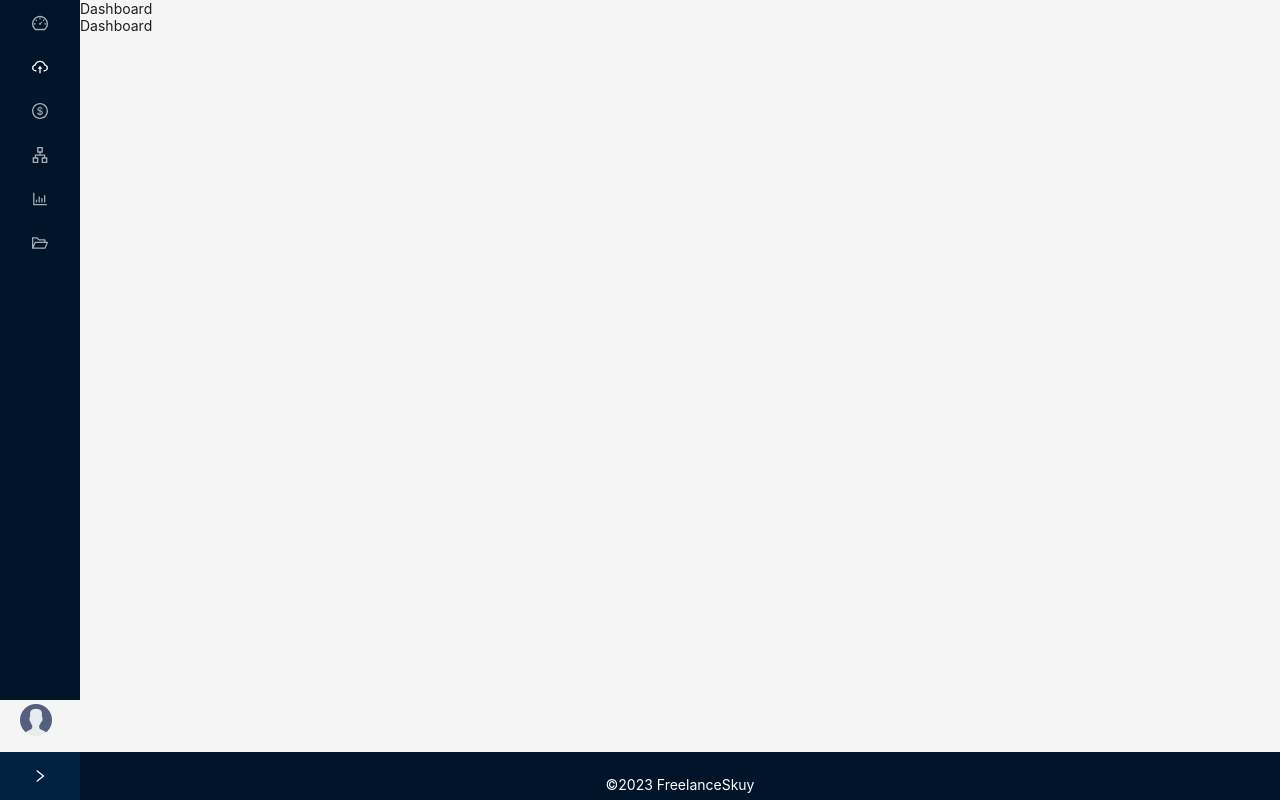
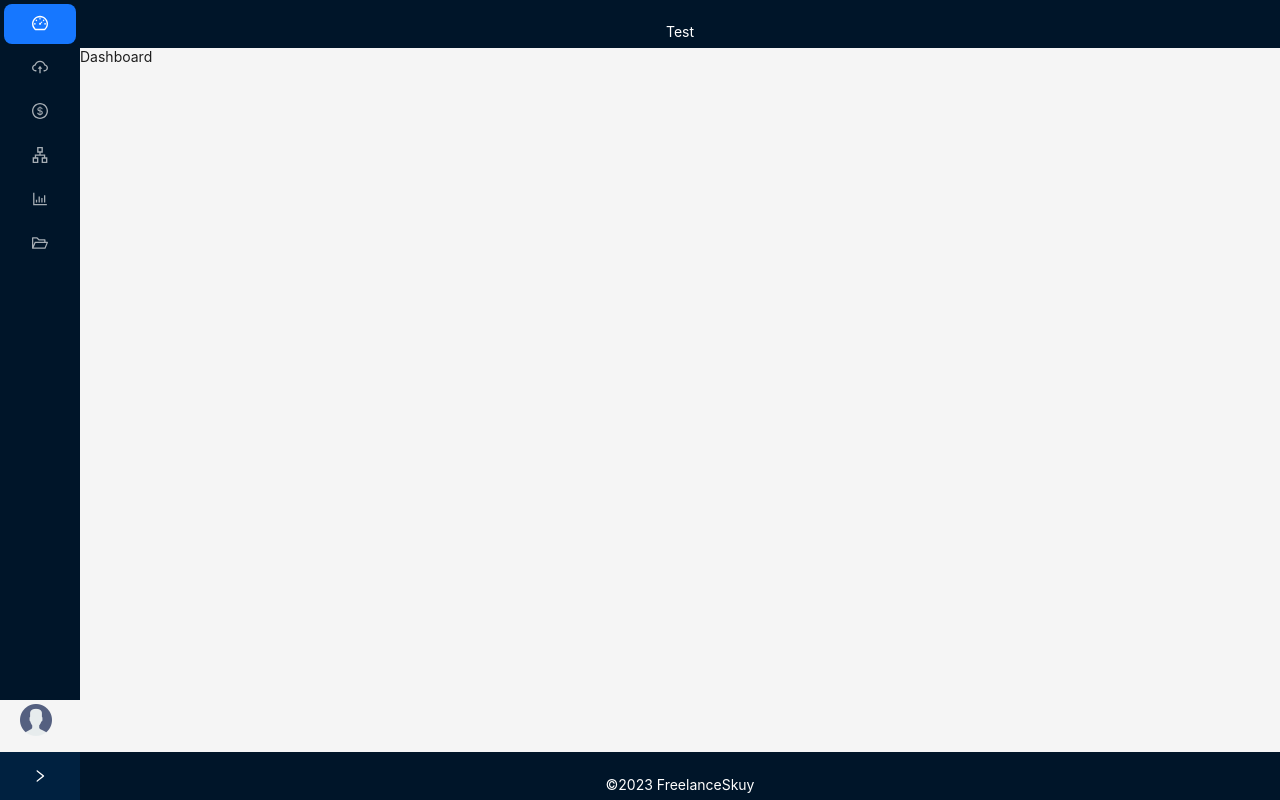
Before and after one commit to EputraP/ReactGoLogin, a React (Vite) app in the folder frontend/: page /dashboard in a window 1280 px wide. Built offline with nearby package versions, Linux system fonts and the light colour scheme.

Commit message:
updated 20230607_1

```diff
--- a/frontend/src/App.tsx
+++ b/frontend/src/App.tsx
@@ -1,6 +1,7 @@
 import {} from "react";
 import { Login, LandingPage } from "./screens/index";
 import styled from "styled-components";
+import { Route, Routes, useNavigate } from "react-router-dom";
 
 const ScreenContainer = styled.div`
   width: 100%;
@@ -12,8 +13,12 @@ const ScreenContainer = styled.div`
 function App() {
   return (
     <ScreenContainer>
-      {/* <Login></Login> */}
-      <LandingPage />
+      <Routes>
+        <Route path="/login" element={<Login />} />
+      </Routes>
+      <Routes>
+        <Route path="*" element={<LandingPage />} />
+      </Routes>
     </ScreenContainer>
   );
 }
--- a/frontend/src/screens/LandingPage/index.tsx
+++ b/frontend/src/screens/LandingPage/index.tsx
@@ -1,4 +1,4 @@
-import React, { useState } from "react";
+import React, { useState, useEffect } from "react";
 import {
   BarChartOutlined,
   FolderOpenOutlined,
@@ -9,7 +9,7 @@ import {
 } from "@ant-design/icons";
 import { Dashboard } from "../index";
 import { Layout, Menu, theme, MenuProps } from "antd";
-import { Route, Routes, useNavigate } from "react-router-dom";
+import { Route, Routes, useNavigate, useLocation } from "react-router-dom";
 import { User } from "../../assets";
 import styled, { css } from "styled-components";
 import "./LandingPage.css";
@@ -161,10 +161,13 @@ const LandingPage: React.FC = () => {
   const [collapsed, setCollapsed] = useState(true);
   const [collapsedUser, setCollapsedUser] = useState(true);
   const navigate = useNavigate();
+  let location = useLocation();
   const {
     token: { colorBgContainer },
   } = theme.useToken();
-
+  useEffect(() => {
+    navigate("/dashboard");
+  }, []);
   return (
     <Layout style={{ minHeight: "100vh" }}>
       <Sider
@@ -178,7 +181,7 @@ const LandingPage: React.FC = () => {
       >
         <Menu
           theme="dark"
-          defaultSelectedKeys={["1"]}
+          defaultSelectedKeys={["/dashboard"]}
           mode="inline"
           items={items}
           onClick={({ key }) => {
@@ -213,10 +216,21 @@ const LandingPage: React.FC = () => {
         </UserContainer>
       </Sider>
       <Layout>
+        {location.pathname == "/" ? (
+          <></>
+        ) : (
+          <Header
+            style={{
+              textAlign: "center",
+              backgroundColor: "#001529",
+              color: "white",
+              height: "48px",
+            }}
+          >
+            Test
+          </Header>
+        )}
         <Content>
-          <Routes>
-            <Route path="/dashboard" element={<Dashboard />} />
-          </Routes>
           <Routes>
             <Route path="/dashboard" element={<Dashboard />} />
           </Routes>
```
